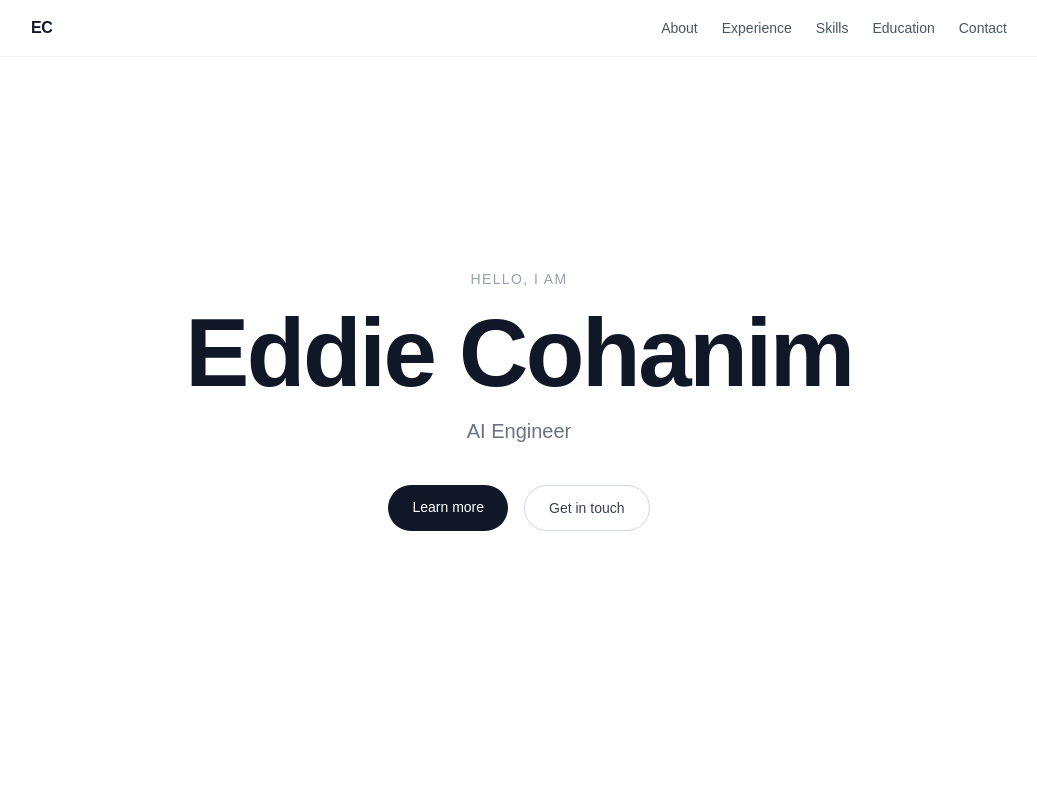
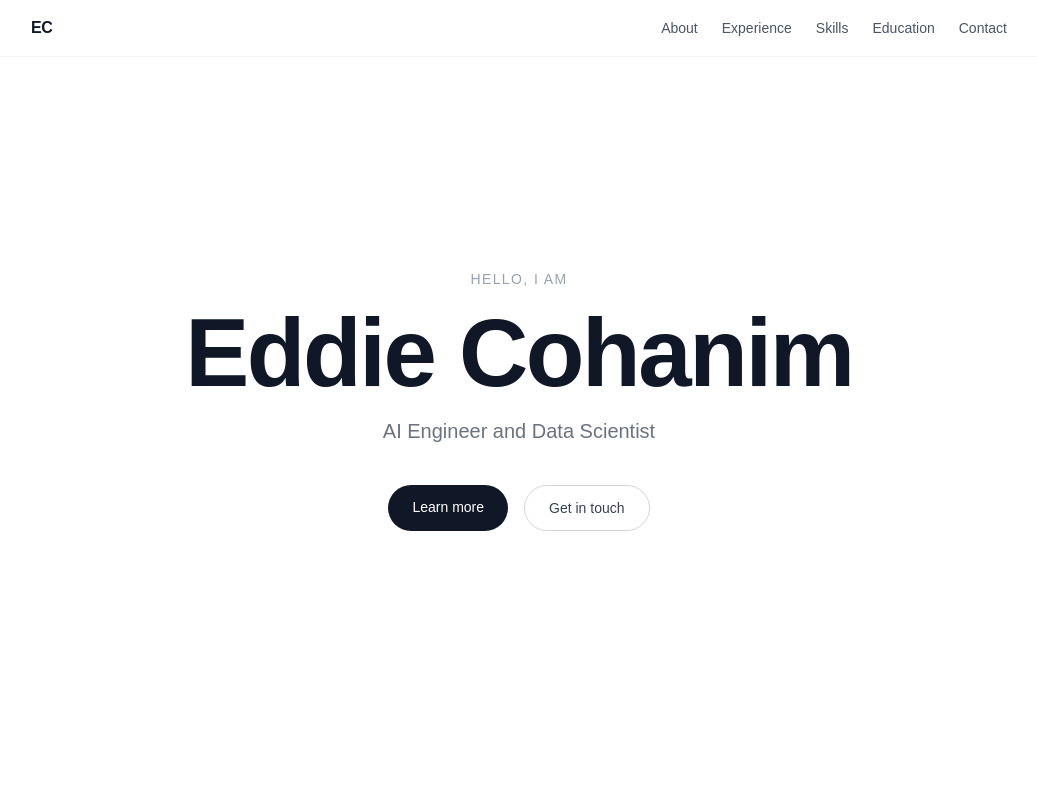
Before and after one commit to Eddie-Cohanim/AIDD, a Next.js app in the folder app/: page / in a window 1280 px wide. Shown: the top 800 px of the page, without its empty margins (121-1158 px from the left). Built offline with nearby package versions, Linux system fonts and the light colour scheme.

Commit message:
Update tagline to AI Engineer and Data Scientist

```diff
--- a/app/app/page.tsx
+++ b/app/app/page.tsx
@@ -29,7 +29,7 @@ interface SiteData {
 
 const data: SiteData = {
   name: "Eddie Cohanim",
-  tagline: "AI Engineer",
+  tagline: "AI Engineer and Data Scientist",
   about: [
     "I build full-stack web applications and care deeply about clean, maintainable code. I enjoy working at the intersection of good engineering and thoughtful product design.",
     "When I am not coding, you can find me exploring new technologies, contributing to side projects, or thinking about how AI is changing the way software gets built.",
```
